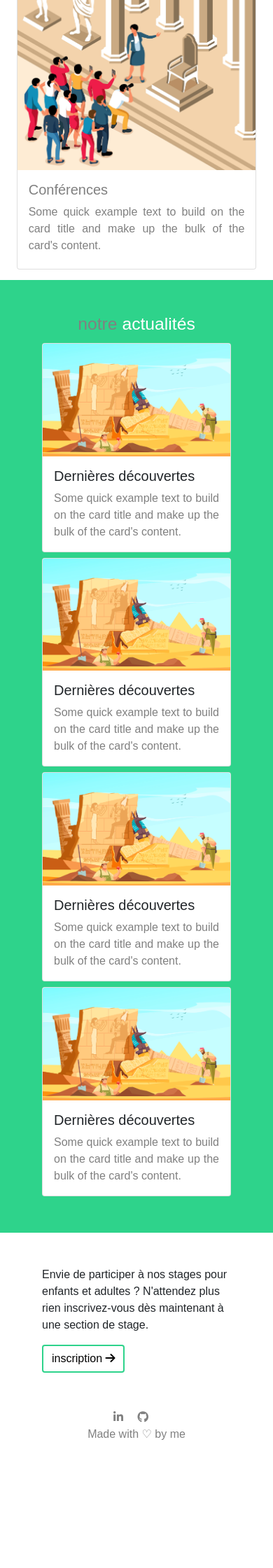
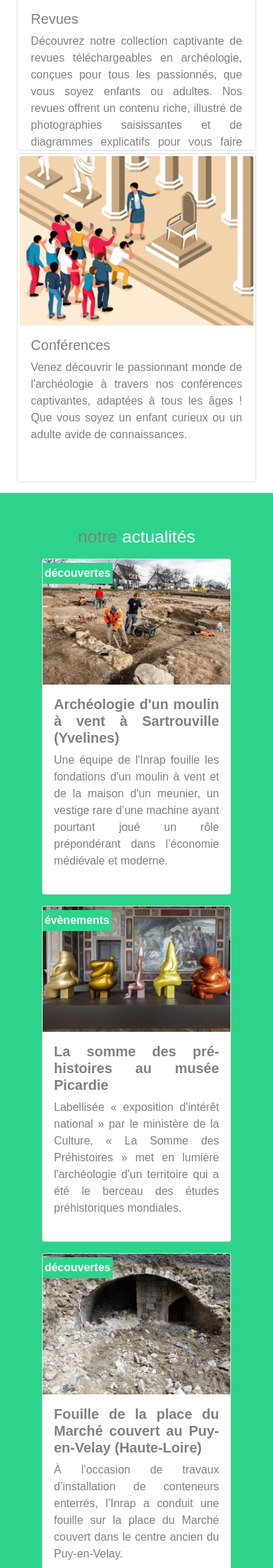
Before and after one commit to HylaDev/ArcheoIT, a PHP site: page / in a window 390 px wide. Shown: the part 2150-4390 px from the top of the page at 70% size. Before the commit the page ends 4207 px from the top, so only its background shows below. Run offline with PHP 8.4, Linux system fonts and the light colour scheme; some libraries are stand-ins or nearby versions; some web fonts are replaced.

Commit message:
update home page seo

```diff
--- a/contact.php
+++ b/contact.php
@@ -95,7 +95,7 @@
     </section>
     <!-- End revues -->
     <!-- revues -->
-    <section class="revues p-4">
+    <section class="revues p-4" id="inscription">
         <div class="container-fluid">
             <h2 class="my-3 text-center">
                 inscription à<span class=""> un stage</span>
--- a/index.php
+++ b/index.php
@@ -58,7 +58,7 @@
                         L'archéologie au coeur de nos projets
                     </h1>
                     <p>
-                        Lorem ipsum dolor, sit amet consectetur adipisicing elit. Eius, quae? Est, laudantium quia! Necessitatibus, illo. Pariatur asperiores quo sit reprehenderit maiores
+                        ArcheoIT fouille un peu partout en France et à l'internationnale
                     </p>
                     <a href="sites.php" class="btn btn-primary ">voir nos sites</a>
                 </div>
@@ -81,10 +81,13 @@
                         </h2>
                     </div>
                     <p>
-                        Lorem ipsum dolor sit amet consectetur adipisicing elit. Esse nobis sequi placeat maiores, a eveniet sapiente deserunt earum
-                        odit dolorum eos in, accusantium autem, dicta vitae. Vel atque voluptatum error.
+                        Notre équipe est composée de jeunes archéologues passionnés et énergiques. En collaboration avec des experts de l'<a class="text-gray" href="https://www.inrap.fr/" target="blank">Inrap</a>, nous entreprenons des fouilles à travers le monde,
+                        explorant divers sites archéologiques avec enthousiasme et engagement.
                     </p>
-                    <a href="" class="btn btn-secondary">En savoir +</a>
+                    <p>
+                        Notre objetif est de comprendre notre passé et de préserver notre patrimoine culturel.
+                    </p>
+                    <a href="about-us.php" class="btn btn-secondary">En savoir +</a>
                 </div>
                 <div class="col-md-6">
                     <img src="images/about.jpeg" class="img-fluid" alt="">
@@ -102,35 +105,47 @@
                 </h2>
                 <div class="row">
                     <div class="col-md-4 my-1">
-                        <a href="">
+                        <a href="contact.php#inscription">
                             <div class="card">
                                 <img src="images/banner.jpeg" class="card-img-top" alt="Archeo search">
                                 <div class="card-body">
                                     <h5 class="card-title">Stages</h5>
-                                    <p class="card-text">Some quick example text to build on the card title and make up the bulk of the card's content.</p>
+                                    <p class="card-text">
+                                        Plongez dans l'aventure passionnante de l'archéologie avec notre programme de stages conçu
+                                        pour les enfants et les adultes ! Rejoignez-nous pour une expérience
+                                        immersive où vous découvrirez les mystères cachés du passé tout en apprenant les techniques de fouille.
+                                    </p>
                                 </div>
                             </div>
                         </a>
                     </div>
                     <div class="col-md-4 ">
-                        <a href="">
+                        <a href="revues.php">
                             <div class="card">
                                 <img src="images/book.jpeg" class="card-img-top" alt="Archeo Book">
                                 <div class="card-body">
                                     <h5 class="card-title">Revues</h5>
-                                    <p class="card-text">Some quick example text to build on the card title and make up the bulk of the card's content.</p>
+                                    <p class="card-text">
+                                        Découvrez notre collection captivante de revues téléchargeables en archéologie,
+                                        conçues pour tous les passionnés, que vous soyez enfants ou adultes.
+                                        Nos revues offrent un contenu riche, illustré de photographies saisissantes et de diagrammes explicatifs
+                                        pour vous faire voyager à travers l'histoire humaine.
+                                    </p>
                                 </div>
                             </div>
                         </a>
                     </div>
 
                     <div class="col-md-4 my-1">
-                        <a href="">
+                        <a href="conferences.php">
                             <div class="card">
                                 <img src="images/meeting_1.jpeg" class="card-img-top" alt="Archeo meeting">
                                 <div class="card-body">
                                     <h5 class="card-title">Conférences</h5>
-                                    <p class="card-text">Some quick example text to build on the card title and make up the bulk of the card's content.</p>
+                                    <p class="card-text">
+                                        Venez découvrir le passionnant monde de l'archéologie à travers nos conférences captivantes,
+                                        adaptées à tous les âges ! Que vous soyez un enfant curieux ou un adulte avide de connaissances.
+                                    </p>
                                 </div>
                             </div>
                         </a>
@@ -147,39 +162,47 @@
                 notre <span>actualités</span>
             </h2>
             <div class="row">
-                <div class="col-md-3 my-1">
+            <div class="col-md-4 my-2">
                     <div class="card">
-                        <img src="images/banner.jpeg" class="card-img-top" alt="Archeo search">
+                        <div class="actu-image">
+                            <p>découvertes</p>
+                            <img src="images/moulin.jpg" class="card-img-top" alt="Archeo search">
+                        </div>
                         <div class="card-body">
-                            <h5 class="card-title">Dernières découvertes</h5>
-                            <p class="card-text">Some quick example text to build on the card title and make up the bulk of the card's content.</p>
+                            <h5 class="card-title">Archéologie d'un moulin à vent à Sartrouville (Yvelines) </h5>
+                            <p class="card-text">
+                                Une équipe de l'Inrap fouille les fondations d'un moulin à vent et de la maison d'un meunier, un vestige rare d’une
+                                machine ayant pourtant joué un rôle prépondérant dans l’économie médiévale et moderne.
+                            </p>
                         </div>
                     </div>
                 </div>
-                <div class="col-md-3 my-1">
+                <div class="col-md-4 my-2">
                     <div class="card">
-                        <img src="images/banner.jpeg" class="card-img-top" alt="Archeo search">
+                        <div class="actu-image">
+                            <p>évènements</p>
+                            <img src="images/musee.jpg" class="card-img-top" alt="Archeo search">
+                        </div>
                         <div class="card-body">
-                            <h5 class="card-title">Dernières découvertes</h5>
-                            <p class="card-text">Some quick example text to build on the card title and make up the bulk of the card's content.</p>
+                            <h5 class="card-title">La somme des pré-histoires au musée Picardie</h5>
+                            <p class="card-text">
+                                Labellisée « exposition d'intérêt national » par le ministère de la Culture, « La Somme des Préhistoires » met en lumière l'archéologie d'un territoire
+                                qui a été le berceau des études préhistoriques mondiales. </p>
                         </div>
                     </div>
                 </div>
-                <div class="col-md-3 my-1">
+
+                <div class="col-md-4 my-2">
                     <div class="card">
-                        <img src="images/banner.jpeg" class="card-img-top" alt="Archeo search">
+                        <div class="actu-image">
+                            <p>découvertes</p>
+                            <img src="images/marche.jpg" class="card-img-top" alt="Archeo search">
+                        </div>
                         <div class="card-body">
-                            <h5 class="card-title">Dernières découvertes</h5>
-                            <p class="card-text">Some quick example text to build on the card title and make up the bulk of the card's content.</p>
-                        </div>
-                    </div>
-                </div>
-                <div class="col-md-3 my-1">
-                    <div class="card">
-                        <img src="images/banner.jpeg" class="card-img-top" alt="Archeo search">
-                        <div class="card-body">
-                            <h5 class="card-title">Dernières découvertes</h5>
-                            <p class="card-text">Some quick example text to build on the card title and make up the bulk of the card's content.</p>
+                            <h5 class="card-title">Fouille de la place du Marché couvert au Puy-en-Velay (Haute-Loire) </h5>
+                            <p class="card-text">
+                            À l’occasion de travaux d’installation de conteneurs enterrés, l’Inrap a conduit une fouille sur la place du Marché couvert dans le centre ancien du Puy-en-Velay.
+                            </p>
                         </div>
                     </div>
                 </div>
@@ -195,11 +218,10 @@
                 <div class="col-md-8">
                     <p> Envie de participer à nos stages pour enfants et adultes ?
                         N'attendez plus rien inscrivez-vous dès maintenant à une section de stage.
-
                     </p>
                 </div>
                 <div class="col-md-4">
-                    <a href="" class="btn btn-primary">inscription <i class="fa fa-arrow-right"></i></a>
+                    <a href="contact.php#inscription" class="btn btn-primary">inscription <i class="fa fa-arrow-right"></i></a>
                 </div>
            </div>
         </div>
--- a/styles/index.css
+++ b/styles/index.css
@@ -49,6 +49,10 @@ h1,h2{
 .actif{
     color: var(--primary-color) !important;
 }
+.text-gray{
+    color: var(--secondary-color)!important;
+}
+
 
 /*  navbar */
 .navbar{
@@ -90,10 +94,10 @@ h1,h2{
 }
 @keyframes up-down {
     0% {
-      transform: translateY(10px);
+      transform: translateY(12px);
     }
     100% {
-      transform: translateY(-15px);
+      transform: translateY(-12px);
     }
   }
 
@@ -113,7 +117,8 @@ h1,h2{
 }
 .activites .card{
     text-align: justify;
-    height: 390px;
+    height: 470px;
+    padding: 1%;
 }
 .activites a{
     text-decoration: none;
@@ -122,6 +127,7 @@ h1,h2{
 .activites span{
     color: var(--primary-color);
 }
+
 
 /*** actus ****/
 .actualites{
@@ -132,8 +138,22 @@ h1,h2{
 .actualites span{
     color: var(--white-color);
 }
+
+.actualites .actu-image p{
+    position: absolute;
+    background-color: var(--primary-color);
+    color: var(--white-color);
+    padding: 1%;
+    margin-top: 2%;
+    font-weight: 700;
+}
 .actualites .card{
     text-align: justify;
+    height: 480px !important;
+}
+.actualites .card .card-title{
+    color: var(--secondary-color) !important;
+    font-weight: 600;
 }
 .actualites p{
     color: var(--secondary-color);
@@ -158,10 +178,10 @@ h1,h2{
 }
 @keyframes up-down {
     0% {
-      transform: translateY(-12px);
+      transform: translateY(12px);
     }
     100% {
-      transform: translateY(-10px);
+      transform: translateY(-12px);
     }
   }
 
```
Also changed, not shown: about-us.php (+6 -3 lines), images/marche.jpg (added), images/moulin.jpg (added), images/musee.jpg (added).
